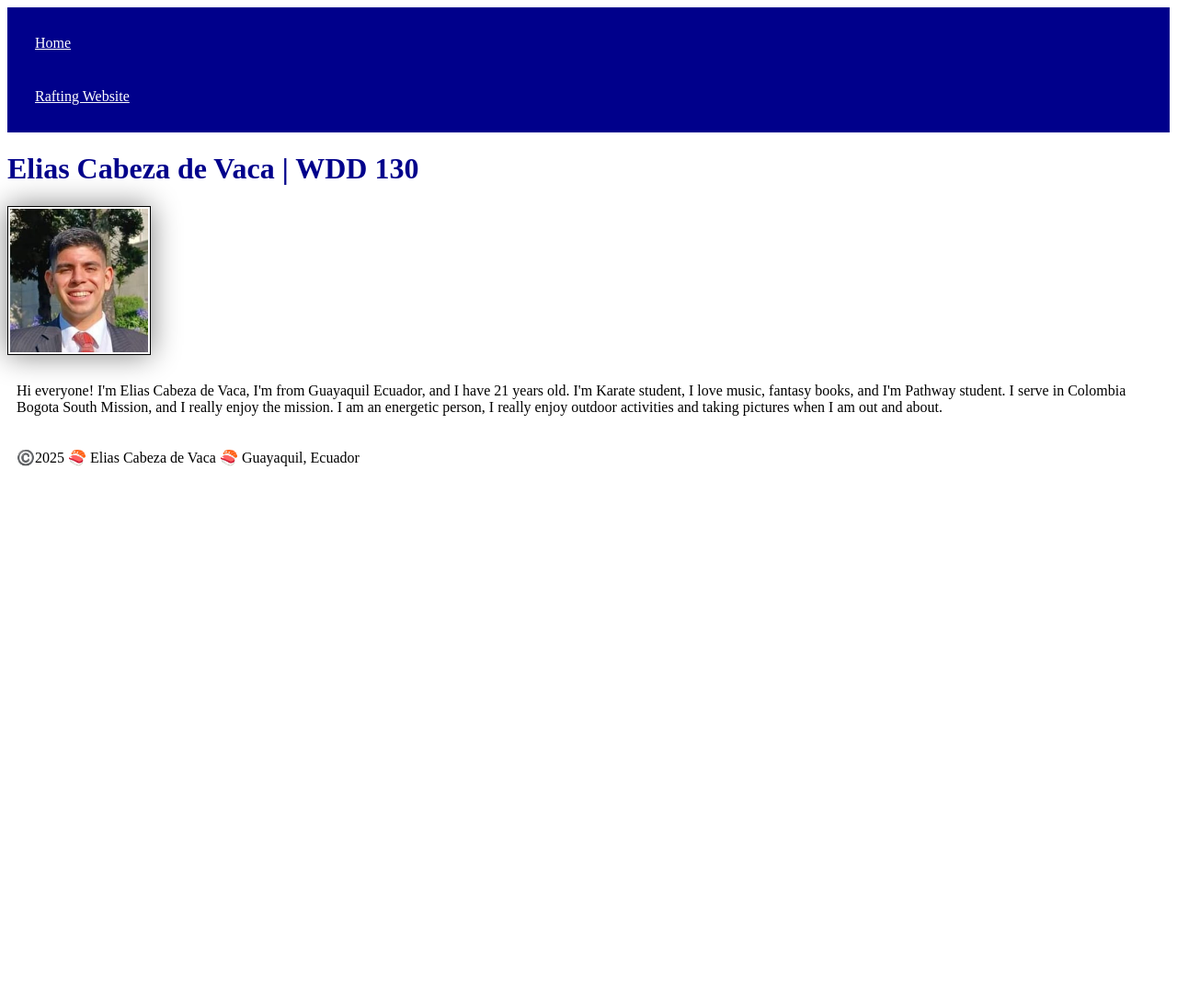
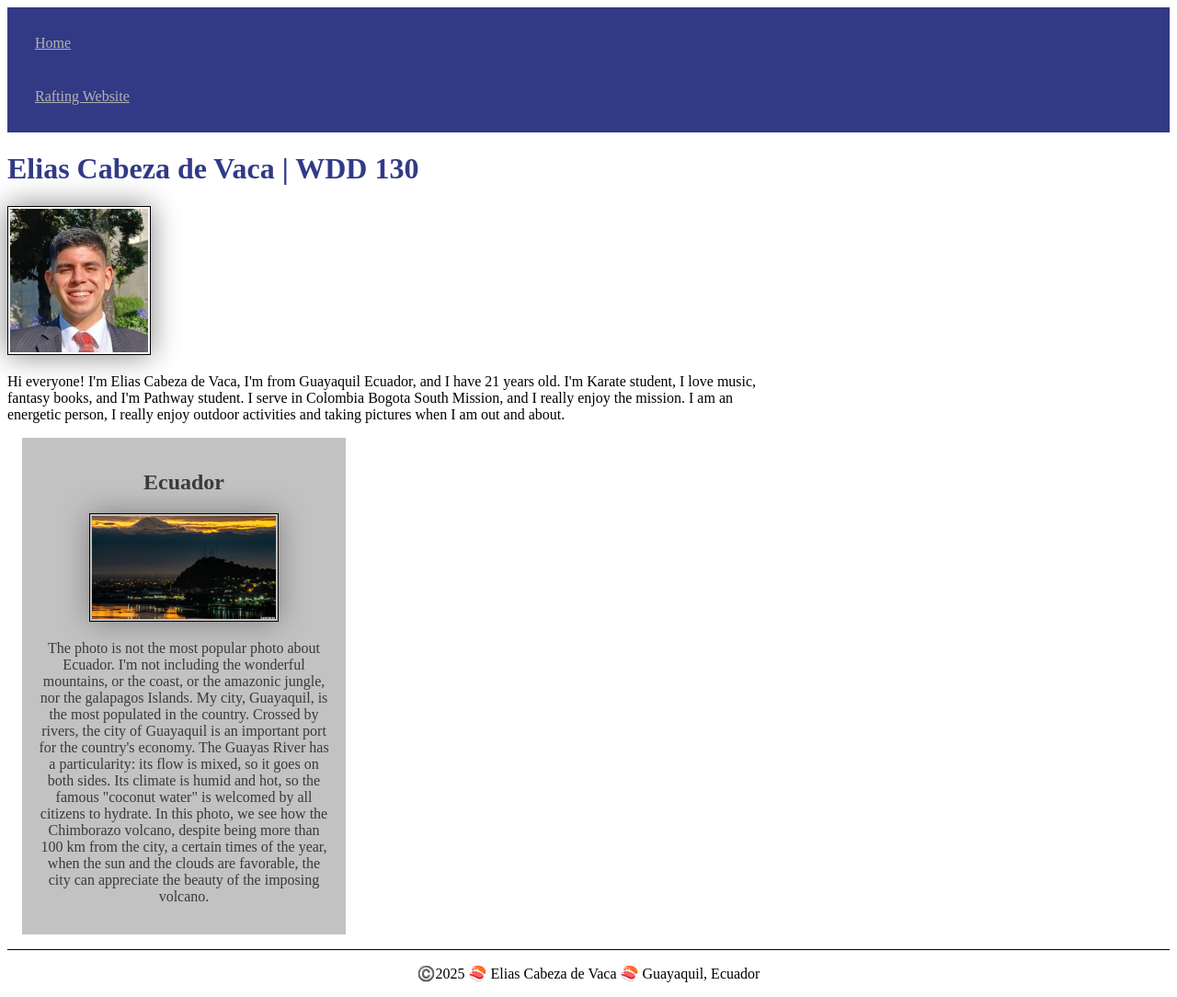
Before and after one commit to Elias-cdv/wdd130, a plain HTML site: page index.html in a window 1280 px wide. Shown: the whole page at 92% size. Before the commit the page ends 800 px from the top, so only its background shows below. Drawn offline with Linux system fonts and the light colour scheme.

Commit message:
add changes

```diff
--- a/index.html
+++ b/index.html
@@ -4,6 +4,8 @@
         <meta charset="utf-8">
         <meta name="viewport" content="width=device-width,initial-scale=1.0">
         <title>Elias Cabeza de Vaca | WDD 130</title>
+        <meta name="description" content="Elias Cabeza de Vaca, wdd130, presentation">
+        <meta name="author" content="Elias Cabeza de Vaca">
         <link rel="stylesheet" href="styles/styles.css">
     </head>
     <body>
@@ -23,6 +25,19 @@
 
             </p>
         </main>
+        <aside>
+            <h2>Ecuador</h2>
+            <img src="images/Ecuador-guayaquil.jpg" width="100">
+            <p> The photo is not the most popular photo about Ecuador. I'm not including the wonderful mountains,
+                or the coast, or the amazonic jungle, nor the galapagos Islands. My city, Guayaquil, is the most
+                populated in the country. Crossed by rivers, the city of Guayaquil is an important port for the
+                country's economy. The Guayas River has a particularity: its flow is mixed, so it goes on both sides.
+                Its climate is humid and hot, so the famous "coconut water" is welcomed by all citizens to hydrate.
+                In this photo, we see how the Chimborazo volcano, despite being more than 100 km from the city,
+                a certain times of the year, when the sun and the clouds are favorable, the city can appreciate
+                the beauty of the imposing volcano.
+            </p>
+        </aside>
         <footer>
             <p>©️2025 🍣 Elias Cabeza de Vaca 🍣 Guayaquil, Ecuador </p>
         </footer>
--- a/styles/styles.css
+++ b/styles/styles.css
@@ -1,15 +1,18 @@
 nav {
-    background-color: darkblue;
+    background-color: rgb(50, 58, 134);
     padding: 10px;
 }
+
 nav a{
-    color: white;
+    color: rgb(179, 179, 179);
     display: block;
     padding: 20px;
 }
+
 h1{
-    color: darkblue;
+    color: rgb(50, 58, 134);
 }
+
 img{
     width: 150px;
     height: auto;
@@ -17,6 +20,41 @@ img{
     padding: 2px;
     box-shadow: 0 0 30px gray;
 }
+
 p{
     padding: 10px;
 }
+
+main {
+    max-width: 840px;
+}
+
+aside {
+    width: 20rem;
+    margin: 1rem;
+    border: 1px rgb(56, 56, 56);
+    padding: 1rem;
+    background-color: rgb(194, 194, 194);
+    color: rgb(59, 56, 56);
+    text-align: center;
+}
+
+aside img{
+    width: 200px;
+    height: auto;
+}
+
+main img{
+    width: 150px;
+    height: auto;
+}
+
+p {
+    padding: 0;
+}
+
+footer {
+    margin-top: 15px;
+    border-top: 1px solid #000;
+    text-align: center;
+}
```
Also changed, not shown: images/Ecuador-guayaquil.jpg (added).
